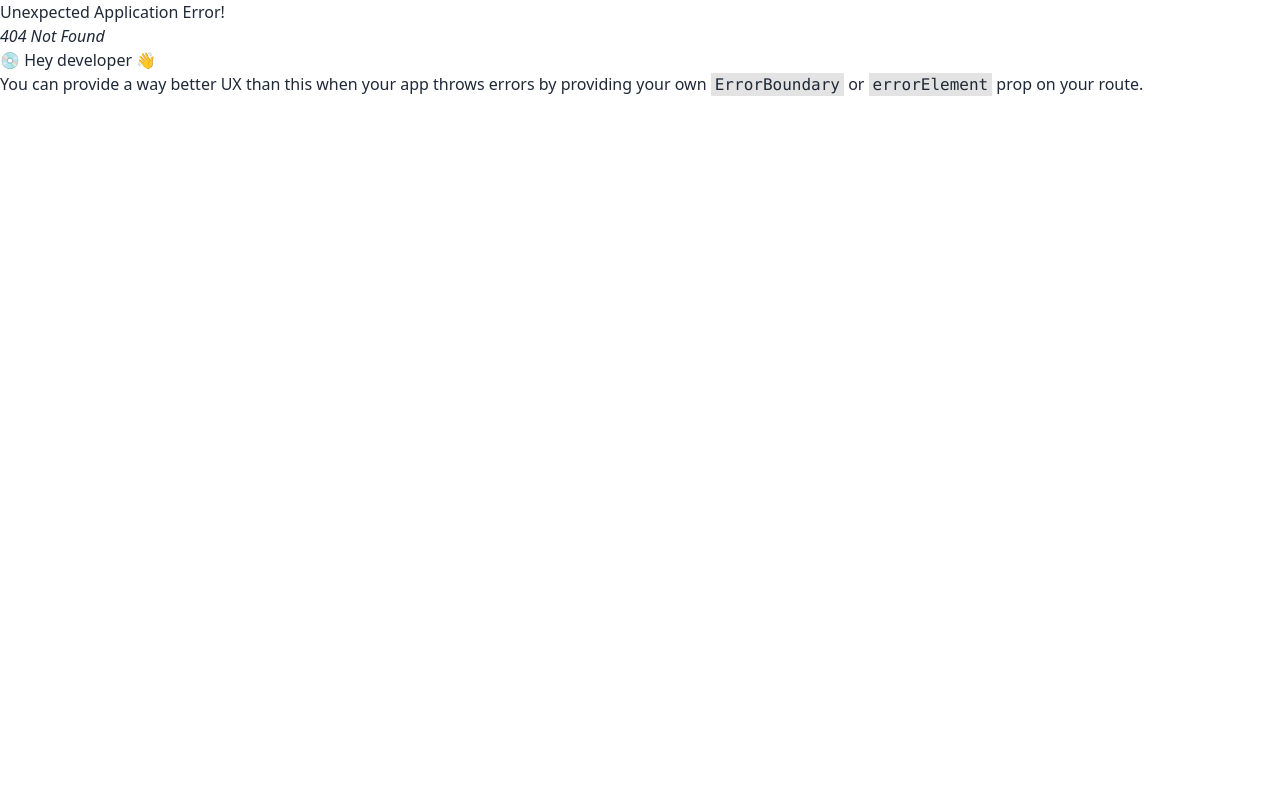
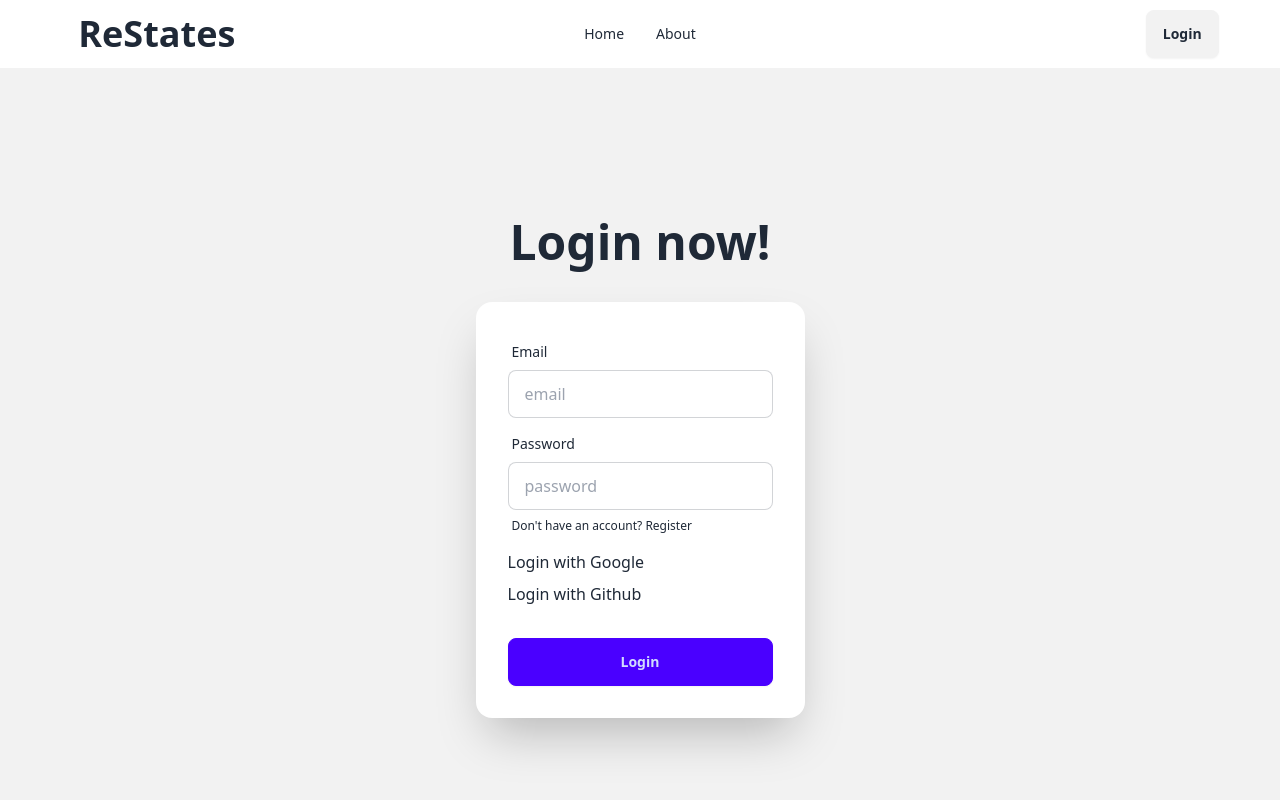
Before and after one commit to adnan2508/restates, a React (Vite) app: page /login in a window 1280 px wide. Before the commit this address had no page. Shown: the top 800 px of the page. Built offline with nearby package versions, Linux system fonts and the light colour scheme.

Commit message:
pages created

```diff
--- a/src/components/Footer.jsx
+++ b/src/components/Footer.jsx
@@ -2,7 +2,7 @@
 
 const Footer = () => {
     return (
-        <div>
+        <div className='mt-10'>
             <footer className="footer footer-center p-4 bg-base-300 text-base-content">
   <aside>
     <p>Copyright © 2024 - All right reserved by ReStates Industries Ltd.</p>
--- a/src/components/Navbar.jsx
+++ b/src/components/Navbar.jsx
@@ -1,4 +1,5 @@
 import React from 'react';
+import { Link } from 'react-router-dom';
 
 const Navbar = () => {
     return (
@@ -10,20 +11,20 @@
         <svg xmlns="http://www.w3.org/2000/svg" className="h-5 w-5" fill="none" viewBox="0 0 24 24" stroke="currentColor"><path strokeLinecap="round" strokeLinejoin="round" strokeWidth="2" d="M4 6h16M4 12h8m-8 6h16" /></svg>
       </div>
       <ul tabIndex={0} className="menu menu-sm dropdown-content mt-3 z-[1] p-2 shadow bg-base-100 rounded-box w-52">
-      <li><a>Home</a></li>
-      <li><a>About</a></li>
+      <li><Link to='/'>Home</Link></li>
+      <li><Link to='/about'>About</Link></li>
       </ul>
     </div>
     <a className="btn btn-ghost text-4xl">ReStates</a>
   </div>
   <div className="navbar-center hidden lg:flex">
     <ul className="menu menu-horizontal px-1">
-      <li><a>Home</a></li>
-      <li><a>About</a></li>
+    <li><Link to='/'>Home</Link></li>
+    <li><Link to='/about'>About</Link></li>
     </ul>
   </div>
   <div className="navbar-end">
-  <a className="btn">Login</a>
+  <Link to='/login' className="btn">Login</Link>
   </div>
 
   </div>
--- /dev/null
+++ b/src/pages/About.jsx
@@ -0,0 +1,11 @@
+import React from 'react';
+
+const About = () => {
+    return (
+        <div className='w-11/12 mx-auto mt-10'>
+            <h2>This is About page</h2>
+        </div>
+    );
+};
+
+export default About;
--- a/src/pages/Home.jsx
+++ b/src/pages/Home.jsx
@@ -1,10 +1,9 @@
 import React from 'react';
-import Navbar from '../components/Navbar';
+
 
 const Home = () => {
     return (
-        <div className='w-11/12 mx-auto'>
-            <h2 className='text-7xl text-slate-950'>This is HOME</h2>
+        <div className='w-11/12 mx-auto mt-10'>
             <h2 className='text-7xl text-slate-950'>This is HOME</h2>
             <h2 className='text-7xl text-slate-950'>This is HOME</h2>
             <h2 className='text-7xl text-slate-950'>This is HOME</h2>
--- /dev/null
+++ b/src/pages/Login.jsx
@@ -0,0 +1,43 @@
+import React from 'react';
+import { Link } from 'react-router-dom';
+
+
+const Login = () => {
+    return (
+        <div>
+            <div className="hero min-h-screen bg-base-200">
+  <div className="hero-content flex-col">
+    <div className="text-center mb-5 lg:text-left">
+      <h1 className="text-5xl font-bold">Login now!</h1>
+    </div>
+    <div className="card shrink-0 w-full max-w-sm shadow-2xl bg-base-100">
+      <form className="card-body">
+        <div className="form-control">
+          <label className="label">
+            <span className="label-text">Email</span>
+          </label>
+          <input type="email" placeholder="email" className="input input-bordered" required />
+        </div>
+        <div className="form-control">
+          <label className="label">
+            <span className="label-text">Password</span>
+          </label>
+          <input type="password" placeholder="password" className="input input-bordered" required />
+          <label className="label">
+            <p  className="label-text-alt ">Don't have an account? <Link  to='/register'>Register</Link></p>
+          </label>
+        </div>
+        <h2>Login with Google</h2>
+        <h2>Login with Github</h2>
+        <div className="form-control mt-6">
+          <button className="btn btn-primary">Login</button>
+        </div>
+      </form>
+    </div>
+  </div>
+</div>
+        </div>
+    );
+};
+
+export default Login;
--- /dev/null
+++ b/src/pages/Register.jsx
@@ -0,0 +1,53 @@
+import React from 'react';
+import { Link } from 'react-router-dom';
+
+const Register = () => {
+    return (
+        <div className='w-11/12 mx-auto mt-10'>
+
+            <div className="hero min-h-screen bg-base-200 rounded-3xl">
+  <div className="hero-content flex-col">
+    <div className="text-center mb-5 lg:text-left">
+      <h1 className="text-5xl font-bold">Create Account</h1>
+    </div>
+    <div className="card w-full shadow-2xl bg-base-100">
+      <form className="card-body">
+        <div className="form-control">
+          <label className="label">
+            <span className="label-text">Name</span>
+          </label>
+          <input type="text" placeholder="Name" className="input input-bordered" required />
+        </div>
+        <div className="form-control">
+          <label className="label">
+            <span className="label-text">Email</span>
+          </label>
+          <input type="email" placeholder="Email" className="input input-bordered" required />
+        </div>
+        <div className="form-control">
+          <label className="label">
+            <span className="label-text">Photo URL</span>
+          </label>
+          <input type="text" placeholder="Photo URL" className="input input-bordered" required />
+        </div>
+        <div className="form-control">
+          <label className="label">
+            <span className="label-text">Password</span>
+          </label>
+          <input type="password" placeholder="password" className="input input-bordered" required />
+          <label className="label">
+            <p  className="label-text-alt ">Already have an account? <Link  to='/login'>Login</Link></p>
+          </label>
+        </div>
+        <div className="form-control mt-6">
+          <button className="btn btn-primary">Create Account</button>
+        </div>
+      </form>
+    </div>
+  </div>
+</div>
+        </div>
+    );
+};
+
+export default Register;
```
Also changed, not shown: src/routes/Routes.jsx (+16 -1 lines).
